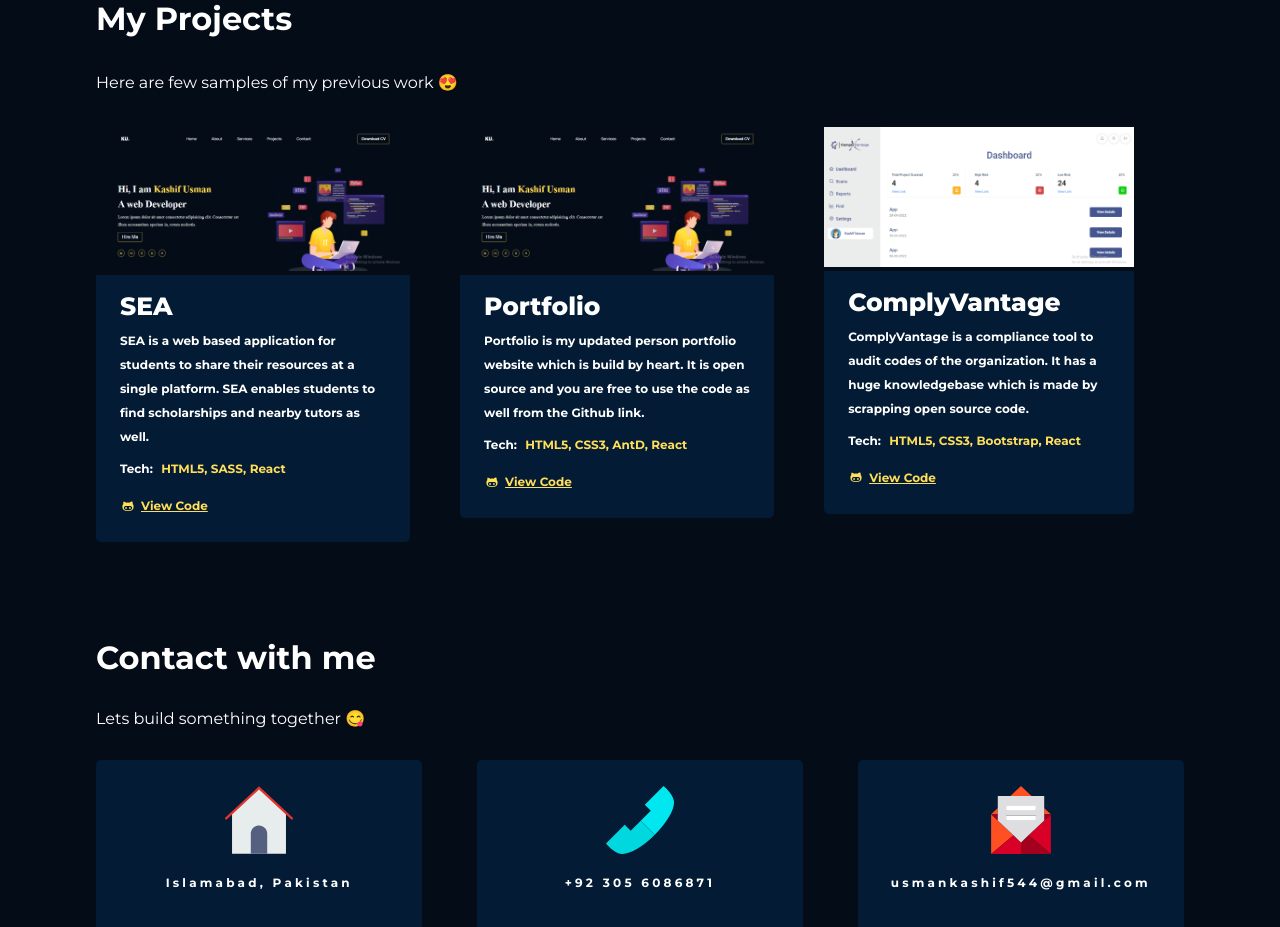
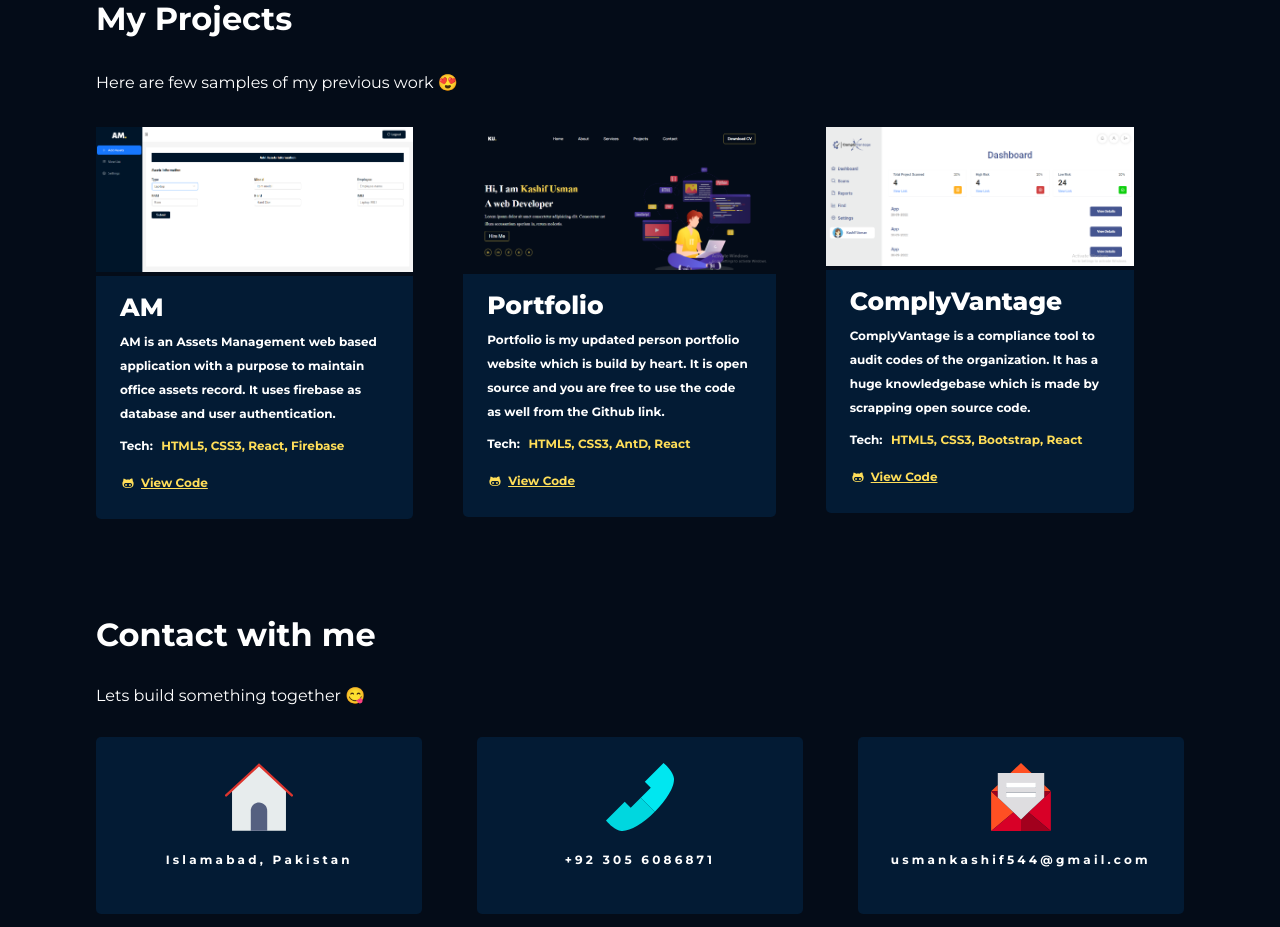
Before and after one commit to iamkashifkhn/portfolio1, a React (Create React App) app: page / in a window 1280 px wide. Shown: the part 1940-2867 px from the top of the page. Built offline with nearby package versions, Linux system fonts and the light colour scheme.

Commit message:
project fixes

```diff
--- a/src/container/Projects/projects.jsx
+++ b/src/container/Projects/projects.jsx
@@ -3,6 +3,7 @@ import './projects.css'
 import Card from '../../components/Work/work'
 import Portfolio from '../../assets/portfolio.PNG'
 import ComplyVantage from '../../assets/complyVantage.PNG'
+import AM from '../../assets/AM.png'
 
 function projects() {
   return (
@@ -11,12 +12,12 @@ function projects() {
         <p>Here are few samples of my previous work &#128525;</p>
           <div className='portfolio__project-cards'>
               <Card
-              imageURL={Portfolio}
+              imageURL={AM}
               alt='card'
-              text='SEA'
-              link='https://github.com/iamkashifkhn/FYP-2'
-              subtext='SEA is a web based application for students to share their resources at a single platform. SEA enables students to find scholarships and nearby tutors as well.'
-              tech='HTML5, SASS, React '
+              text='AM'
+              link='https://github.com/iamkashifkhn/Assets-Management'
+              subtext='AM is an Assets Management web based application with a purpose to maintain office assets record. It uses firebase as database and user authentication.'
+              tech='HTML5, CSS3, React, Firebase '
               />
 
               <Card
```
Also changed, not shown: src/assets/AM.png (added).
